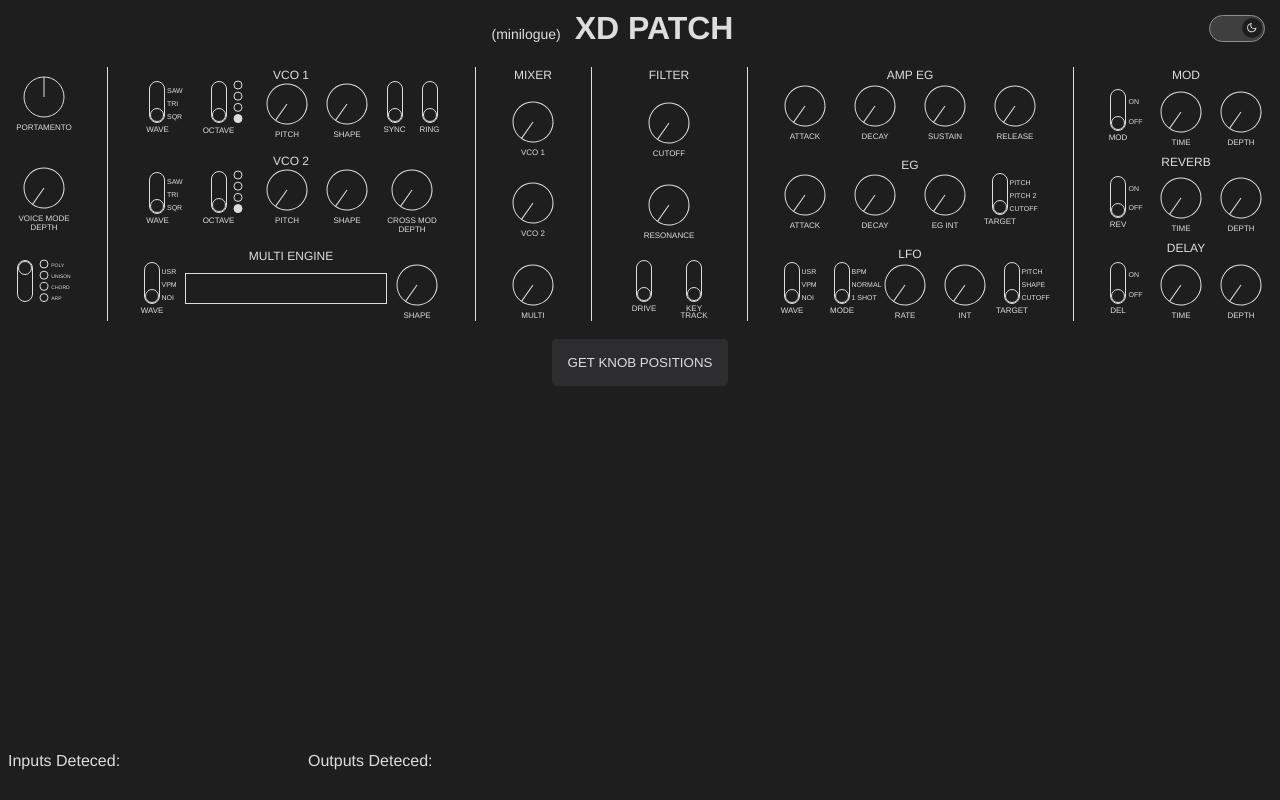
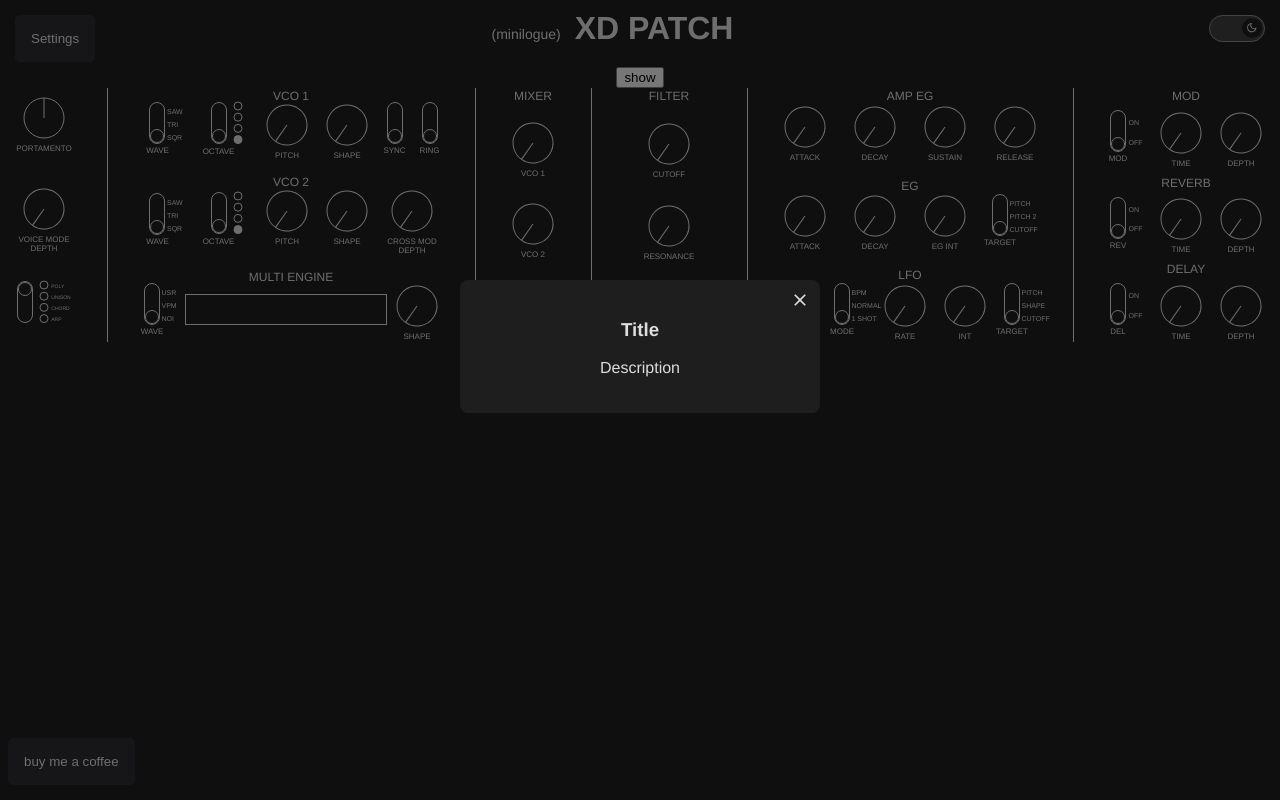
Before and after one commit to willconnell/xd-patch, a Vue app: page / in a window 1280 px wide. Built offline with nearby package versions, Linux system fonts and the light colour scheme.

Commit message:
added modal component

```diff
--- a/src/components/MinilogueXD.vue
+++ b/src/components/MinilogueXD.vue
@@ -1,4 +1,5 @@
 <template>
+  <Modal v-if="showModal" />
   <div class="mainInterface">
     <!-- <div class="master section">
       <Knob label="master" />
@@ -175,8 +176,21 @@
   </div>
   <br />
   <button @click="requestDataDump" class="customBtn">GET KNOB POSITIONS</button>
+  <button
+    class="customBtn"
+    style="position: absolute; top: 15px; left: 15px"
+    @click="showModal = true"
+  >
+    Settings
+  </button>
+  <button
+    class="customBtn"
+    style="position: absolute; bottom: 15px; margin: auto"
+  >
+    buy me a coffee
+  </button>
 
-  <div
+  <!-- <div
     style="display: flex; direction: column; position: absolute; bottom: 30px"
   >
     <div style="width: 300px; text-align: left">
@@ -191,7 +205,7 @@
         <li style="">{{ device.name }}</li>
       </ul>
     </div>
-  </div>
+  </div> -->
 
   <!--
     next steps:
@@ -235,12 +249,14 @@
 } from "../utilities/midi.js";
 import Knob from "./Interface/Knob";
 import Switch from "./Interface/Switch";
+import Modal from "./Modal";
 import { mapMutations } from "vuex";
 
 export default {
-  components: { Knob, Switch },
+  components: { Knob, Switch, Modal },
   data() {
     return {
+      showModal: true,
       sample: 0,
       switchValue: 0,
       accessGranted: false,
@@ -304,12 +320,11 @@
       this.updateTransition(true);
       // reset ticker for more fluid behavior on quick preset changes
       clearTimeout(this.ticker);
-      console.log("request data dump");
       if (this.accessGranted && this.midiAccess) {
         this.midiAccess.outputs.forEach((output) => {
           output.open().then(() => {
+            // send sysex message to request current program data dump
             const hexChannel = parseInt(`0x3${this.channel}`, 16);
-            // send sysex message to request current program data dump
             let message = [
               0xf0, // Start of Exclusive (Sysex) message
               0x42, // Manufacturer ID (Korg)
@@ -325,9 +340,9 @@
         });
       }
 
-      // use test data when no midi device connected
+      // use sample data when no midi device connected
       if (this.inputs.length === 0 && this.outputs.length === 0) {
-        console.log("TEST DATA");
+        console.log("SAMPLE DATA");
         let testRes = new Uint8Array(Object.values(sampleData));
         console.log("test res", testRes);
         this.prog = parseSysex(testRes);
--- /dev/null
+++ b/src/components/Modal.vue
@@ -0,0 +1,70 @@
+<template>
+  <div>
+    <!-- button show -->
+    <button @click="showModal = true">show</button>
+    <!-- overlay -->
+    <div class="overlay" v-if="showModal" @click="showModal = false"></div>
+    <!-- modal -->
+    <div class="modal" v-if="showModal">
+      <title>close-circle-outline</title>
+      <div class="close" @click="showModal = false">
+        <svg width="20" xmlns="http://www.w3.org/2000/svg" viewBox="0 0 24 24">
+          <title>close</title>
+          <path
+            d="M19,6.41L17.59,5L12,10.59L6.41,5L5,6.41L10.59,12L5,17.59L6.41,19L12,13.41L17.59,19L19,17.59L13.41,12L19,6.41Z"
+          />
+        </svg>
+      </div>
+
+      <h3>Title</h3>
+      <p>Description</p>
+    </div>
+  </div>
+</template>
+
+<script>
+export default {
+  name: "Modal",
+  data() {
+    return {
+      showModal: true,
+    };
+  },
+};
+</script>
+
+<style scoped>
+.overlay {
+  position: fixed;
+  z-index: 99;
+  top: 0;
+  left: 0;
+  width: 100%;
+  height: 100%;
+  background-color: rgba(0, 0, 0, 0.5);
+}
+
+.modal {
+  display: block;
+  position: fixed;
+  margin: 15% auto;
+  left: 50%;
+  transform: translateX(-50%);
+  width: 300px;
+  z-index: 9999;
+  padding: 20px 30px;
+  background-color: var(--background-color-primary);
+  border-radius: 8px;
+}
+
+.close {
+  position: absolute;
+  top: 10px;
+  right: 10px;
+  cursor: pointer;
+  fill: var(--text-primary-color);
+}
+.close:hover {
+  fill: var(--text-secondary-color);
+}
+</style>
```
